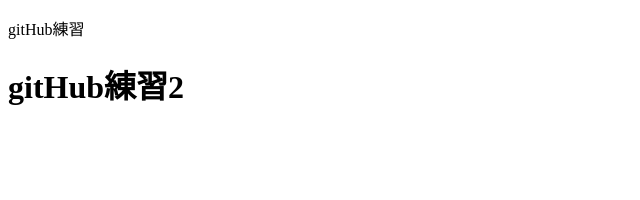
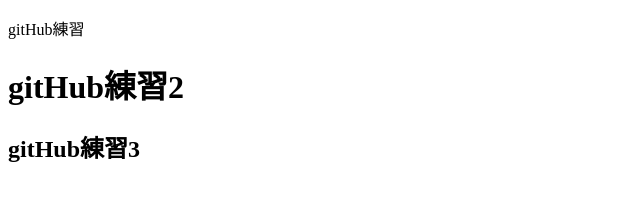
Before and after one commit to nakatani022/Git-Pr, a plain HTML site: page index.html in a window 1280 px wide. Shown: the whole page, without its empty margins (0-640 px from the left). Drawn offline with Linux system fonts and the light colour scheme.

Commit message:
git練習2二日目

```diff
--- a/index.html
+++ b/index.html
@@ -9,5 +9,6 @@
 <body>
   <p>gitHub練習</p>
   <h1>gitHub練習2</h1>
-</body>
+  <h2>gitHub練習3</h2>
+  </body>
 </html>
```
